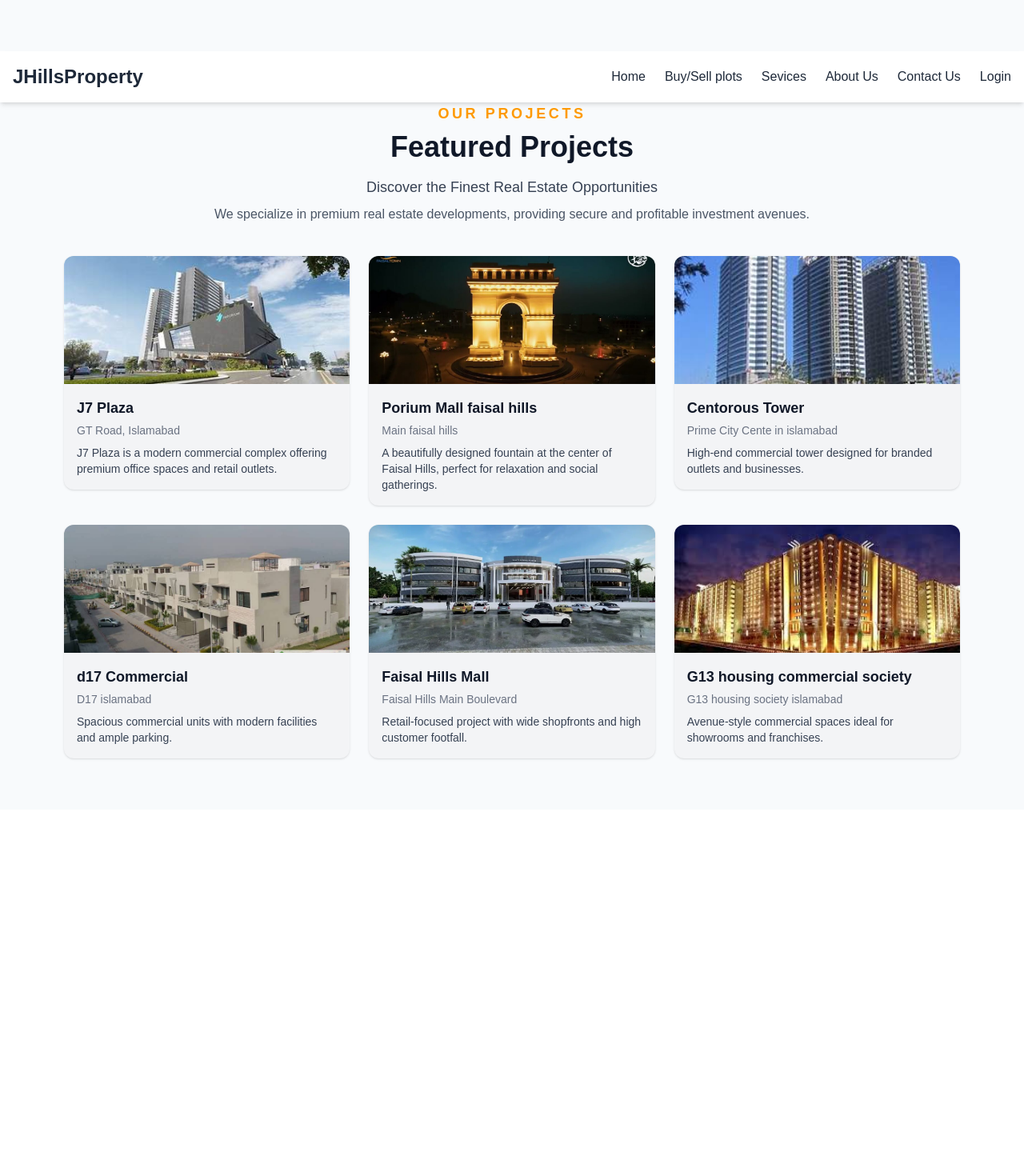
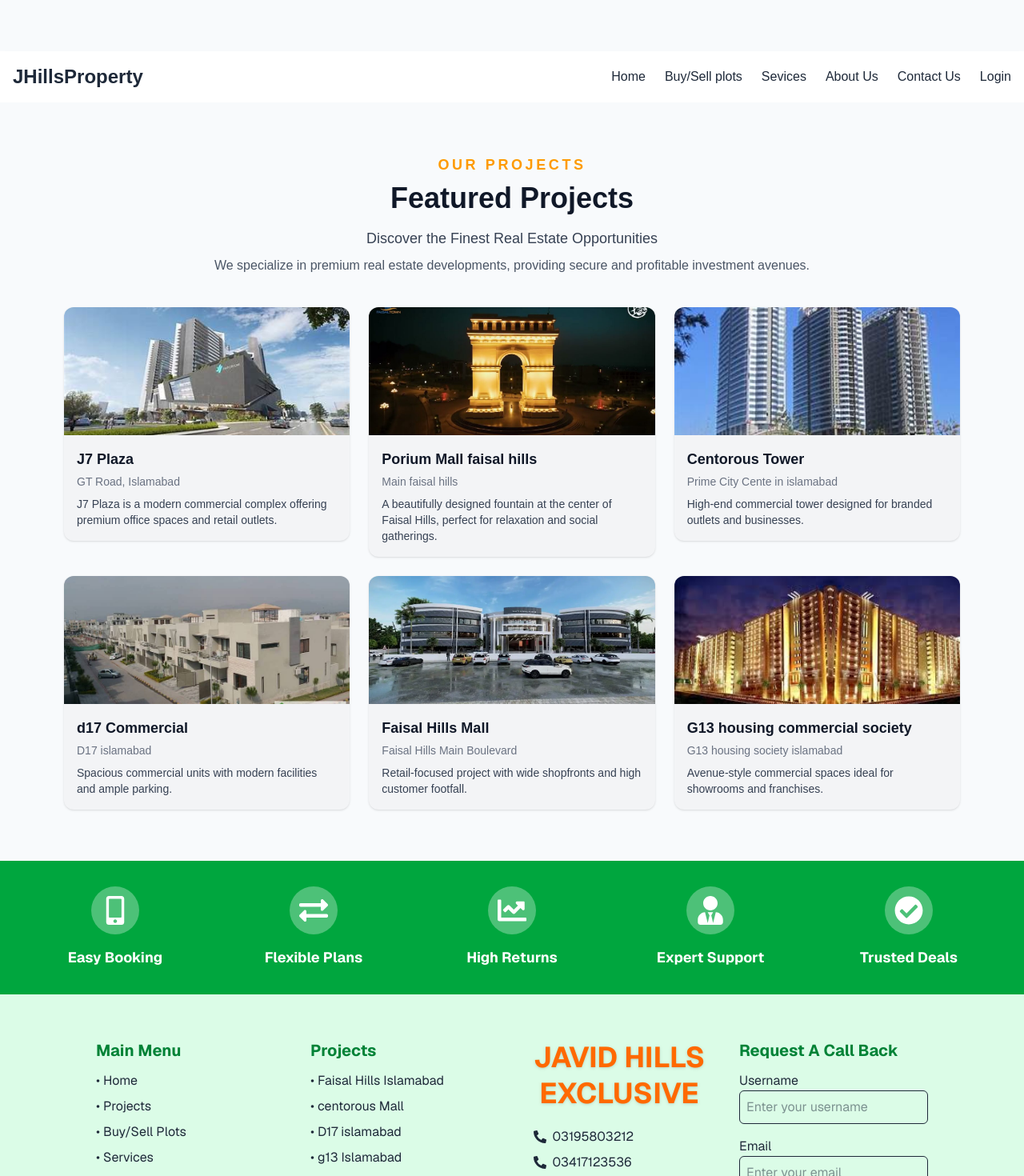
Before and after one commit to mmunir439/realestatefrontend, a Next.js app: page /ourprojects in a window 1280 px wide. Shown: the top 1470 px of the page at 80% size. Before the commit the page ends 1012 px from the top, so only its background shows below. Built offline with nearby package versions, Linux system fonts and the light colour scheme.

Commit message:
header ocmponent is added now

```diff
--- a/src/app/ourprojects/page.jsx
+++ b/src/app/ourprojects/page.jsx
@@ -60,6 +60,7 @@ export default function OurProjectsPage() {
   return (
     <section className="bg-[#f8fafc] py-16 min-h-screen">
       <Header />
+    <section className="bg-[#f8fafc] py-16 min-h-screen">
       <div className="max-w-4xl mx-auto text-center px-4">
         <p className="text-lg font-bold tracking-[0.2em] text-amber-500 uppercase">
           Our Projects
@@ -104,8 +105,8 @@ export default function OurProjectsPage() {
     </Link>
   ))}
 </div>
-
-
+    </section>
+    <Footer />
     </section>
   );
 }
```
